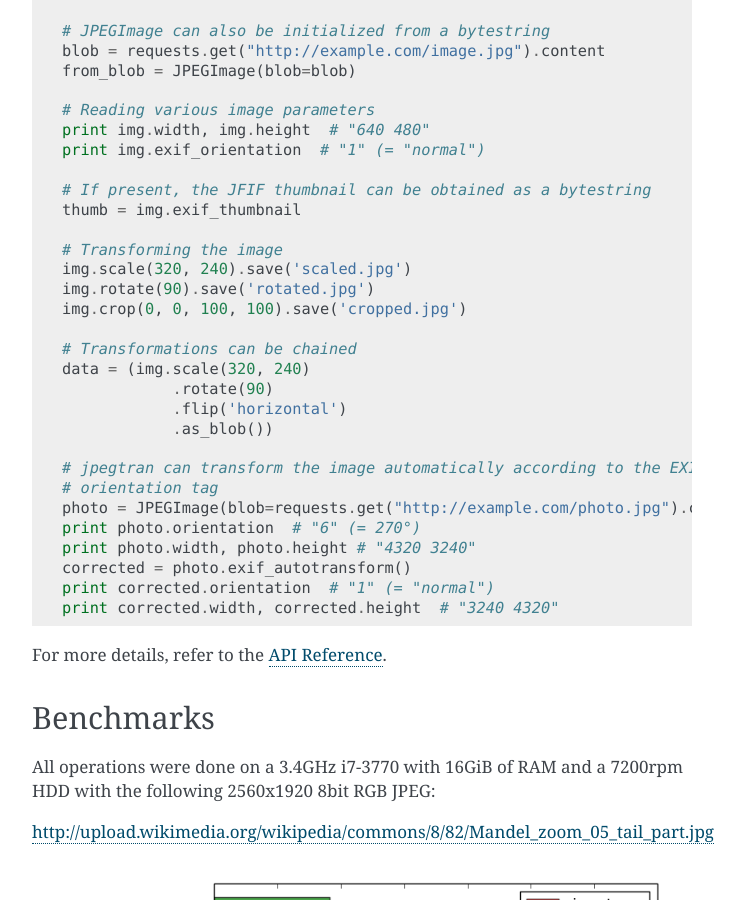
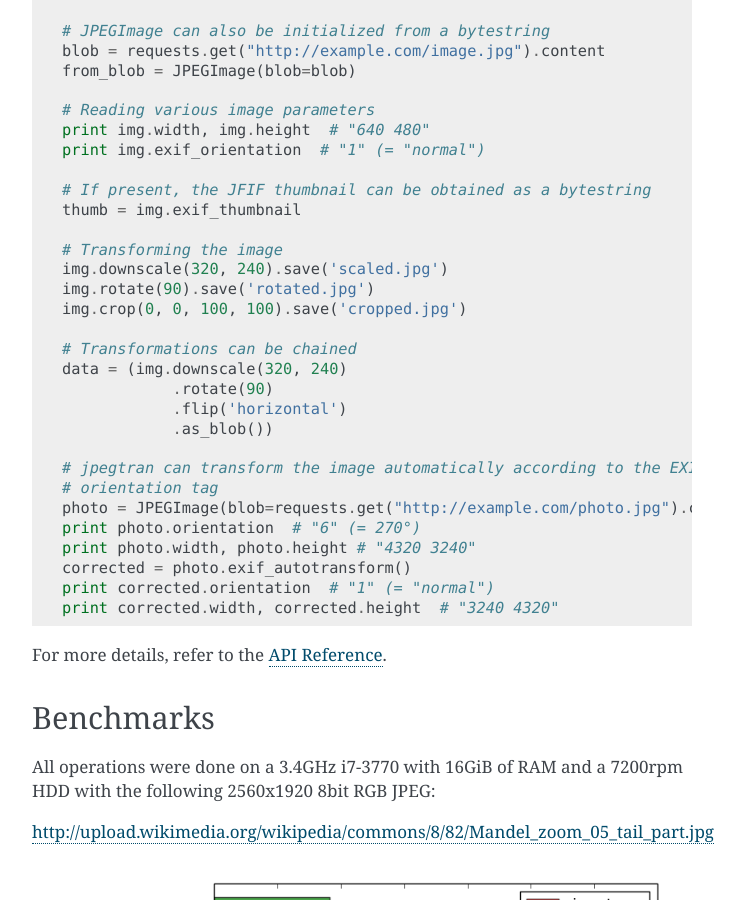
Before and after one commit to jbaiter/jpegtran-cffi, a Sphinx documentation site: the page built from doc/index.rst, in a window 1280 px wide and 900 px high, scrolled down 1094 px. Shown: the whole window, without its empty margins (388-1133 px from the left). Built offline with Sphinx 7.4.7, drawn with Linux system fonts in a browser that asks for light colours.

Commit message:
Docs: change scale to downscale
Fixes Issue #21.

```diff
--- a/README.rst
+++ b/README.rst
@@ -78,12 +78,12 @@ Usage
     thumb = img.exif_thumbnail
 
     # Transforming the image
-    img.scale(320, 240).save('scaled.jpg')
+    img.downscale(320, 240).save('scaled.jpg')
     img.rotate(90).save('rotated.jpg')
     img.crop(0, 0, 100, 100).save('cropped.jpg')
 
     # Transformations can be chained
-    data = (img.scale(320, 240)
+    data = (img.downscale(320, 240)
                 .rotate(90)
                 .flip('horizontal')
                 .as_blob())
--- a/doc/index.rst
+++ b/doc/index.rst
@@ -72,12 +72,12 @@ Usage
     thumb = img.exif_thumbnail
 
     # Transforming the image
-    img.scale(320, 240).save('scaled.jpg')
+    img.downscale(320, 240).save('scaled.jpg')
     img.rotate(90).save('rotated.jpg')
     img.crop(0, 0, 100, 100).save('cropped.jpg')
 
     # Transformations can be chained
-    data = (img.scale(320, 240)
+    data = (img.downscale(320, 240)
                 .rotate(90)
                 .flip('horizontal')
                 .as_blob())
```
